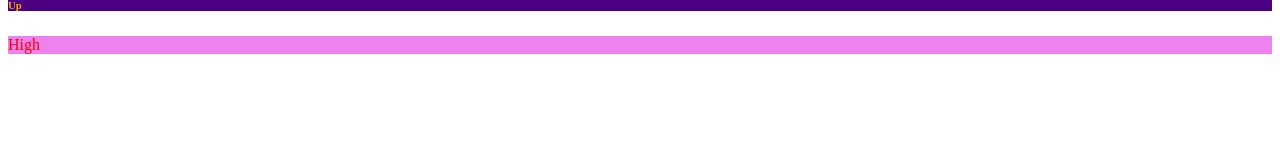
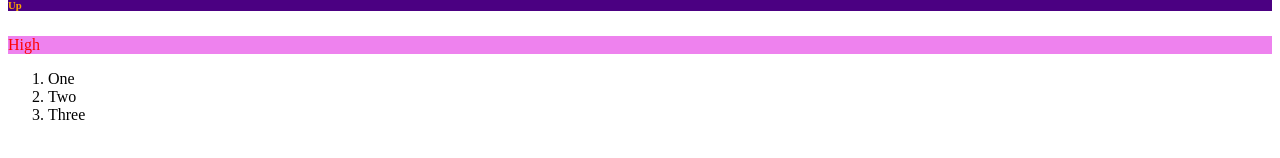
Before and after one commit to John-M-Berry/ColorsExercise, a plain HTML site: page index.html in a window 1280 px wide. Shown: the part 252-410 px from the top of the page. Drawn offline with Linux system fonts and the light colour scheme.

Commit message:
Colors Exercise

```diff
--- a/index.html
+++ b/index.html
@@ -22,7 +22,11 @@
 
 <p>High</p>
 
-
+<ol>
+    <li>One</li>
+    <li>Two</li>
+    <li>Three</li>
+</ol>
 
 </body>
 </html>
```
